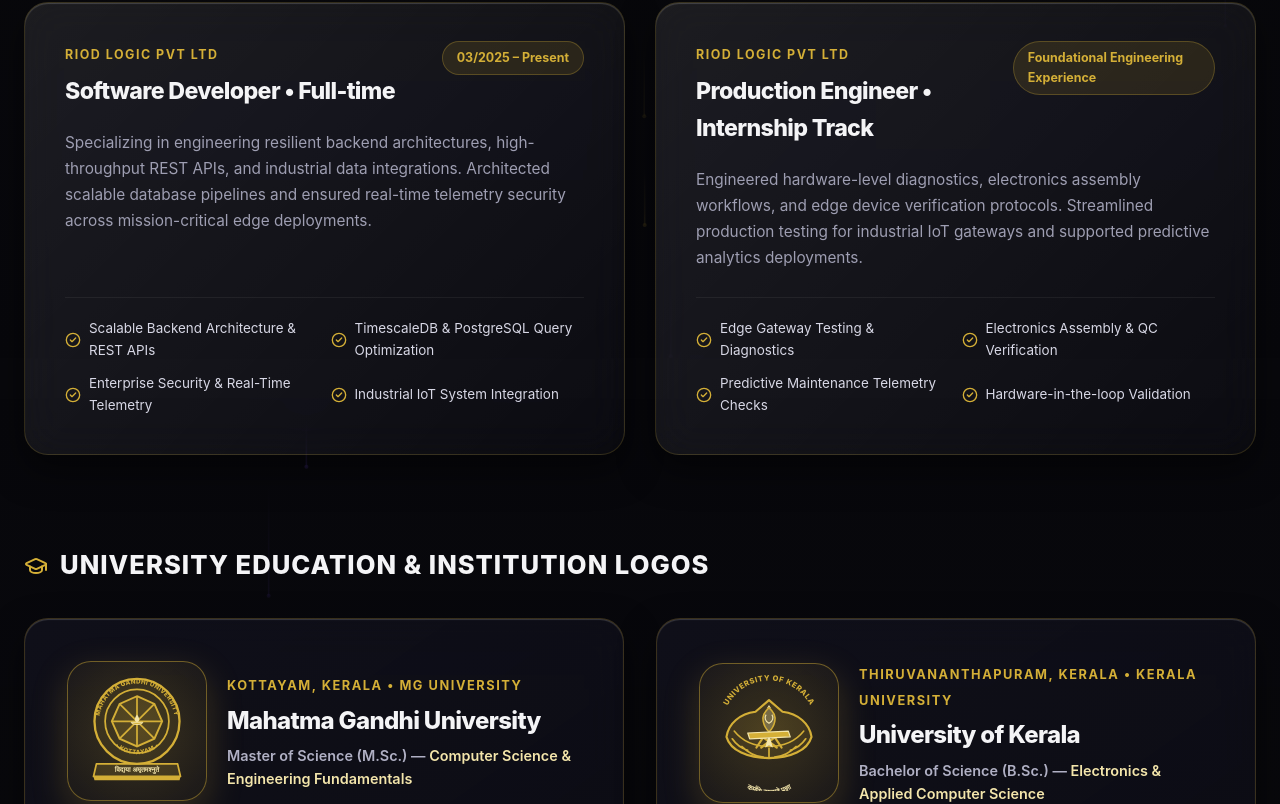
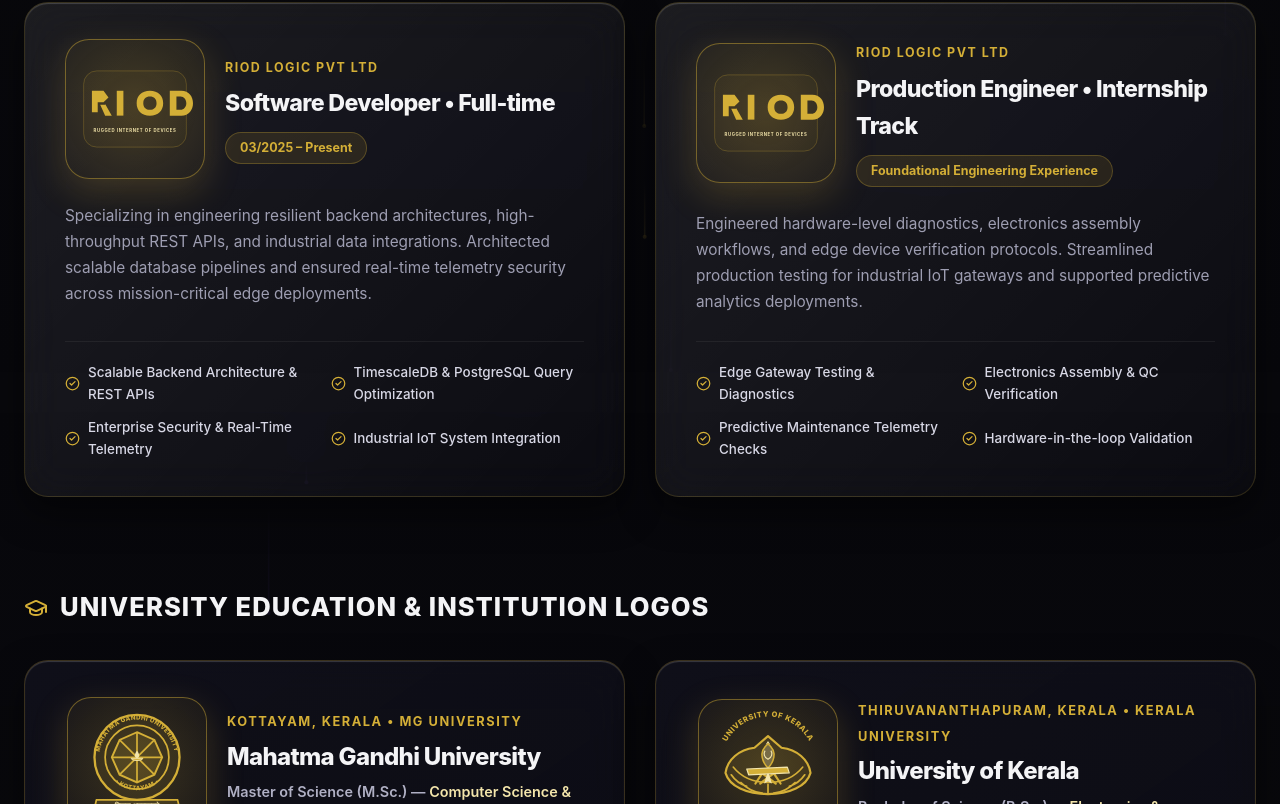
Before and after one commit to Manumkumar/portfolio, a React (Vite) app: page / in a window 1280 px wide. Shown: the part 1356-2160 px from the top of the page. Built offline with nearby package versions, Linux system fonts and the light colour scheme.

Commit message:
Enhanced multi-device responsiveness for About cards, emblems, and project grids

```diff
--- a/src/index.css
+++ b/src/index.css
@@ -210,3 +210,76 @@
 ::-webkit-scrollbar-thumb:hover {
   background: var(--gold-primary);
 }
+
+/* ==========================================
+   RESPONSIVE ABOUT SECTION LAYOUT & EMBLEMS
+========================================== */
+.about-grid {
+  display: grid;
+  grid-template-columns: repeat(auto-fit, minmax(380px, 1fr));
+  gap: 30px;
+}
+
+@media (max-width: 860px) {
+  .about-grid {
+    grid-template-columns: 1fr;
+  }
+}
+
+.about-card-header {
+  display: flex;
+  align-items: center;
+  gap: 20px;
+  margin-bottom: 24px;
+}
+
+@media (max-width: 600px) {
+  .about-card-header {
+    flex-direction: column;
+    align-items: flex-start;
+    gap: 16px;
+  }
+}
+
+.about-logo-box {
+  width: 140px;
+  height: 140px;
+  border-radius: 24px;
+  background: radial-gradient(circle, rgba(212, 175, 55, 0.22) 0%, rgba(212, 175, 55, 0.06) 100%);
+  border: 1.5px solid rgba(212, 175, 55, 0.45);
+  box-shadow: 0 12px 36px rgba(212, 175, 55, 0.22);
+  display: flex;
+  align-items: center;
+  justify-content: center;
+  flex-shrink: 0;
+  padding: 8px;
+}
+
+.about-logo-box svg {
+  max-width: 100%;
+  max-height: 100%;
+  height: auto;
+}
+
+@media (max-width: 600px) {
+  .about-logo-box {
+    width: 110px;
+    height: 110px;
+    border-radius: 20px;
+    padding: 6px;
+  }
+}
+
+.project-case-card {
+  padding: clamp(20px, 4vw, 36px);
+  display: grid;
+  grid-template-columns: repeat(auto-fit, minmax(300px, 1fr));
+  gap: clamp(20px, 4vw, 40px);
+  align-items: center;
+}
+
+@media (max-width: 768px) {
+  .project-case-card {
+    grid-template-columns: 1fr;
+  }
+}
--- a/src/sections/About.jsx
+++ b/src/sections/About.jsx
@@ -1,6 +1,49 @@
 import React from 'react';
 import { Briefcase, GraduationCap, CheckCircle2 } from 'lucide-react';
 import AboutBackgroundCanvas from '../components/AboutBackgroundCanvas';
+
+/* Official High-Fidelity Scalable SVG Logo for RIOD LOGIC PVT LTD (Exact Match to Uploaded Company Wordmark) */
+const RIODCompanyLogo = ({ size = 116 }) => (
+  <svg width={size} height={size} viewBox="0 0 140 140" fill="none" xmlns="http://www.w3.org/2000/svg">
+    {/* Subtle Outer Glow Frame */}
+    <rect x="8" y="24" width="124" height="92" rx="16" stroke="rgba(212, 175, 55, 0.25)" strokeWidth="1.2" fill="rgba(212, 175, 55, 0.04)" />
+
+    {/* BOLD STYLIZED WORDMARK: RIOD */}
+    <g transform="translate(18, 48)">
+      {/* Letter R with Iconic Top Slash Disconnection */}
+      <path
+        d="M 0 0 H 14 L 20 8 L 14 14 H 7 V 26 H 0 V 0 Z M 16 16 L 24 30 H 16 L 10 17 H 16 Z"
+        fill="#D4AF37"
+      />
+      {/* Letter I */}
+      <rect x="30" y="0" width="8" height="30" fill="#D4AF37" />
+      {/* Letter O */}
+      <path
+        d="M 54 15 C 54 6 60 0 70 0 C 80 0 86 6 86 15 C 86 24 80 30 70 30 C 60 30 54 24 54 15 Z M 62 15 C 62 20 65 23 70 23 C 75 23 78 20 78 15 C 78 10 75 7 70 7 C 65 7 62 10 62 15 Z"
+        fill="#D4AF37"
+      />
+      {/* Letter D */}
+      <path
+        d="M 94 0 H 108 C 117 0 122 7 122 15 C 122 23 117 30 108 30 H 94 V 0 Z M 102 7 V 23 H 107 C 111 23 114 19 114 15 C 114 11 111 7 107 7 H 102 Z"
+        fill="#D4AF37"
+      />
+    </g>
+
+    {/* SUBTITLE TAGLINE: RUGGED INTERNET OF DEVICES */}
+    <text
+      x="70"
+      y="98"
+      fill="#F3E5AB"
+      fontSize="5.2"
+      fontWeight="700"
+      letterSpacing="0.14em"
+      textAnchor="middle"
+      fontFamily="-apple-system, BlinkMacSystemFont, 'SF Pro Display', sans-serif"
+    >
+      RUGGED INTERNET OF DEVICES
+    </text>
+  </svg>
+);
 
 /* Official High-Fidelity Scalable SVG Emblem for Mahatma Gandhi University Kottayam (Exact Match to Uploaded Official Crest) */
 const MGUniversityEmblem = ({ size = 116 }) => (
@@ -155,6 +198,7 @@
       company: 'RIOD LOGIC PVT LTD',
       period: '03/2025 – Present',
       badge: 'Current Position',
+      LogoComponent: RIODCompanyLogo,
       description:
         'Specializing in engineering resilient backend architectures, high-throughput REST APIs, and industrial data integrations. Architected scalable database pipelines and ensured real-time telemetry security across mission-critical edge deployments.',
       deliverables: [
@@ -169,6 +213,7 @@
       company: 'RIOD LOGIC PVT LTD',
       period: 'Foundational Engineering Experience',
       badge: 'Industrial IoT',
+      LogoComponent: RIODCompanyLogo,
       description:
         'Engineered hardware-level diagnostics, electronics assembly workflows, and edge device verification protocols. Streamlined production testing for industrial IoT gateways and supported predictive analytics deployments.',
       deliverables: [
@@ -290,19 +335,15 @@
             </h3>
           </div>
 
-          <div
-            style={{
-              display: 'grid',
-              gridTemplateColumns: 'repeat(auto-fit, minmax(440px, 1fr))',
-              gap: '30px',
-            }}
-          >
-            {experiences.map((exp, idx) => (
+          <div className="about-grid">
+            {experiences.map((exp, idx) => {
+              const Logo = exp.LogoComponent;
+              return (
                 <div
                   key={idx}
                   className="glass-card"
                   style={{
-                  padding: '38px 40px',
+                    padding: '36px clamp(20px, 4vw, 40px)',
                     display: 'flex',
                     flexDirection: 'column',
                     justifyContent: 'space-between',
@@ -311,14 +352,14 @@
                   }}
                 >
                   <div>
-                  <div
-                    style={{
-                      display: 'flex',
-                      justifyContent: 'space-between',
-                      alignItems: 'flex-start',
-                      marginBottom: '20px',
-                    }}
-                  >
+                    {/* Top Header with Company Logo */}
+                    <div className="about-card-header">
+                      {Logo && (
+                        <div className="about-logo-box">
+                          <Logo size={116} />
+                        </div>
+                      )}
+
                       <div>
                         <span
                           style={{
@@ -342,11 +383,11 @@
                         >
                           {exp.role}
                         </h4>
-                    </div>
-
                         <div
                           style={{
-                        padding: '6px 14px',
+                            display: 'inline-block',
+                            marginTop: '10px',
+                            padding: '5px 14px',
                             borderRadius: '999px',
                             background: 'rgba(212, 175, 55, 0.12)',
                             border: '1px solid rgba(212, 175, 55, 0.28)',
@@ -356,6 +397,7 @@
                           }}
                         >
                           {exp.period}
+                        </div>
                       </div>
                     </div>
 
@@ -389,15 +431,17 @@
                           gap: '8px',
                           fontSize: '0.84rem',
                           color: '#D8D8E6',
+                          fontWeight: 500,
                         }}
                       >
-                      <CheckCircle2 size={16} color="#D4AF37" style={{ flexShrink: 0 }} />
+                        <CheckCircle2 size={15} color="#D4AF37" style={{ flexShrink: 0 }} />
                         <span>{item}</span>
                       </div>
                     ))}
                   </div>
                 </div>
-            ))}
+              );
+            })}
           </div>
         </div>
 
@@ -425,13 +469,7 @@
             </h3>
           </div>
 
-          <div
-            style={{
-              display: 'grid',
-              gridTemplateColumns: 'repeat(auto-fit, minmax(480px, 1fr))',
-              gap: '32px',
-            }}
-          >
+          <div className="about-grid">
             {educations.map((edu, idx) => {
               const Logo = edu.LogoComponent;
               return (
@@ -439,7 +477,7 @@
                   key={idx}
                   className="glass-card"
                   style={{
-                    padding: '42px',
+                    padding: '36px clamp(20px, 4vw, 42px)',
                     display: 'flex',
                     flexDirection: 'column',
                     justifyContent: 'space-between',
@@ -450,29 +488,8 @@
                 >
                   <div>
                     {/* Top Header with Institutional Crest Logo */}
-                    <div
-                      style={{
-                        display: 'flex',
-                        alignItems: 'center',
-                        gap: '20px',
-                        marginBottom: '26px',
-                      }}
-                    >
-                      <div
-                        style={{
-                          width: '140px',
-                          height: '140px',
-                          borderRadius: '24px',
-                          background: 'radial-gradient(circle, rgba(212, 175, 55, 0.22) 0%, rgba(212, 175, 55, 0.06) 100%)',
-                          border: '1.5px solid rgba(212, 175, 55, 0.45)',
-                          boxShadow: '0 12px 36px rgba(212, 175, 55, 0.22)',
-                          display: 'flex',
-                          alignItems: 'center',
-                          justifyContent: 'center',
-                          flexShrink: 0,
-                          padding: '8px',
-                        }}
-                      >
+                    <div className="about-card-header">
+                      <div className="about-logo-box">
                         <Logo size={116} />
                       </div>
 
--- a/src/sections/Hero.jsx
+++ b/src/sections/Hero.jsx
@@ -92,7 +92,7 @@
             ref={titleRef}
             className="font-display"
             style={{
-              fontSize: 'clamp(3.2rem, 6.2vw, 5.4rem)',
+              fontSize: 'clamp(2.4rem, 6.2vw, 5.4rem)',
               fontWeight: 700,
               lineHeight: 1.08,
               letterSpacing: '-0.035em',
--- a/src/sections/Projects.jsx
+++ b/src/sections/Projects.jsx
@@ -117,13 +117,8 @@
                 key={project.id}
                 ref={(el) => (cardsRef.current[idx] = el)}
                 onClick={() => onSelectProject && onSelectProject(project)}
-                className="glass-card"
+                className="glass-card project-case-card"
                 style={{
-                  padding: '36px',
-                  display: 'grid',
-                  gridTemplateColumns: 'repeat(auto-fit, minmax(360px, 1fr))',
-                  gap: '40px',
-                  alignItems: 'center',
                   cursor: 'pointer',
                   position: 'relative',
                   transform: 'translate3d(0, 0, 0)',
```
Lines whose indentation alone changed are shown as unchanged.
